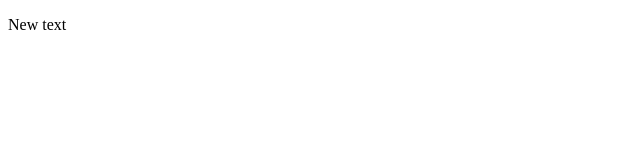
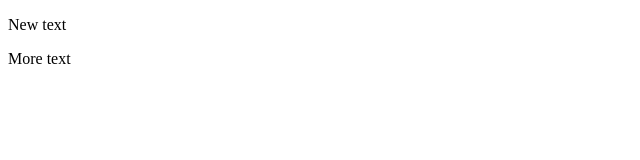
Before and after one commit to rhndbnnr/Web-Essential-Tools, a plain HTML site: page index.html in a window 1280 px wide. Shown: the full height of the page, 0-640 px from the left. Drawn offline with Linux system fonts and the light colour scheme.

Commit message:
added p tag

```diff
--- a/index.html
+++ b/index.html
@@ -7,5 +7,6 @@
   </head>
   <body>
     <p>New text</p>
+    <p>More text</p>
   </body>
 </html>
```
